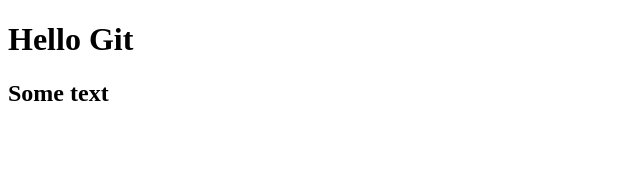
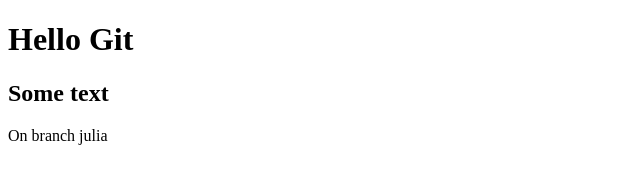
Before and after one commit to Julia131006/Boghdan, a plain HTML site: page index.html in a window 1280 px wide. Shown: the whole page, without its empty margins (0-640 px from the left). Drawn offline with Linux system fonts and the light colour scheme.

Commit message:
Paragraph on branch julia

```diff
--- a/index.html
+++ b/index.html
@@ -9,5 +9,6 @@
 <body>
     <h1>Hello Git</h1>
     <h2>Some text</h2>
+    <p>On branch julia</p>
 </body>
 </html>
```
